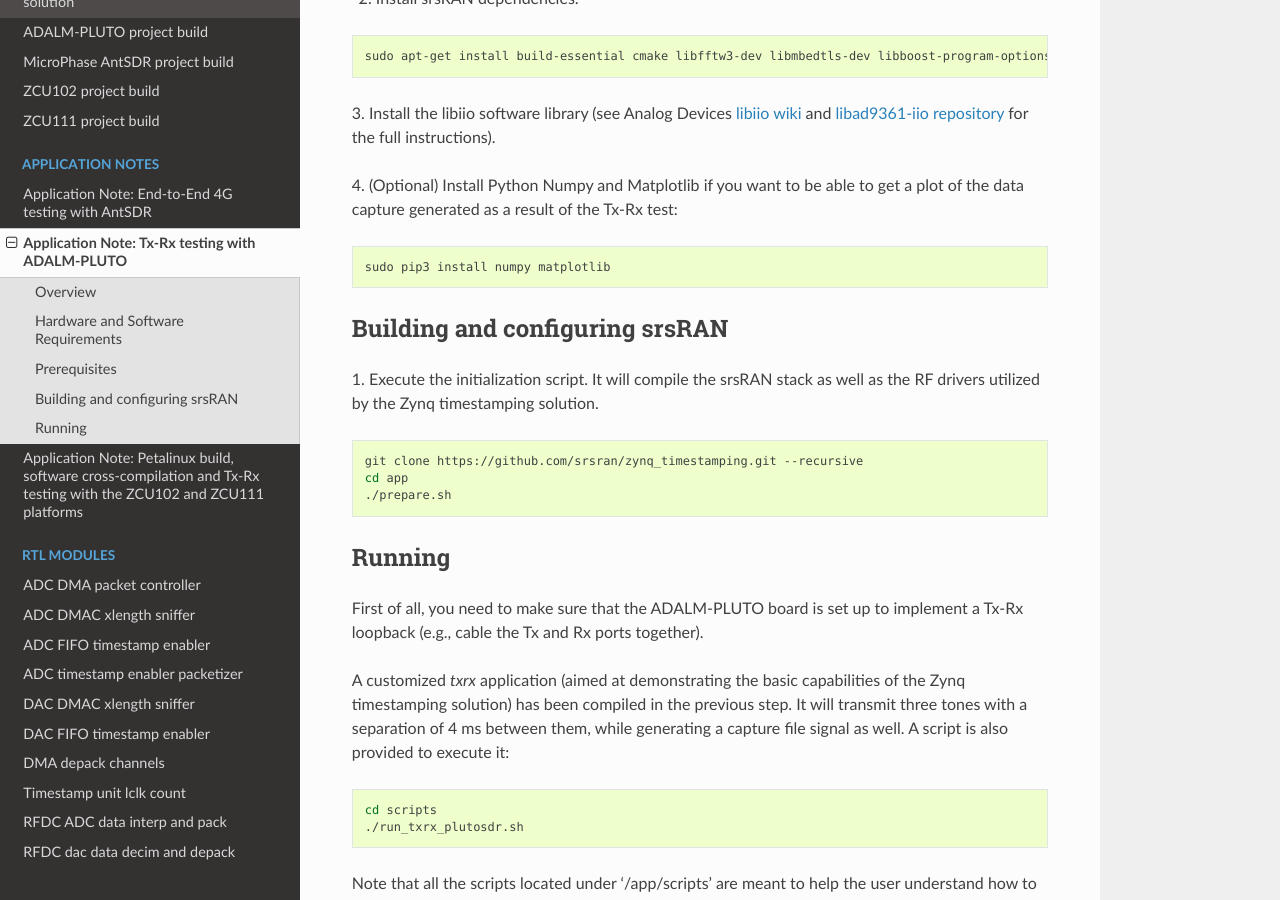
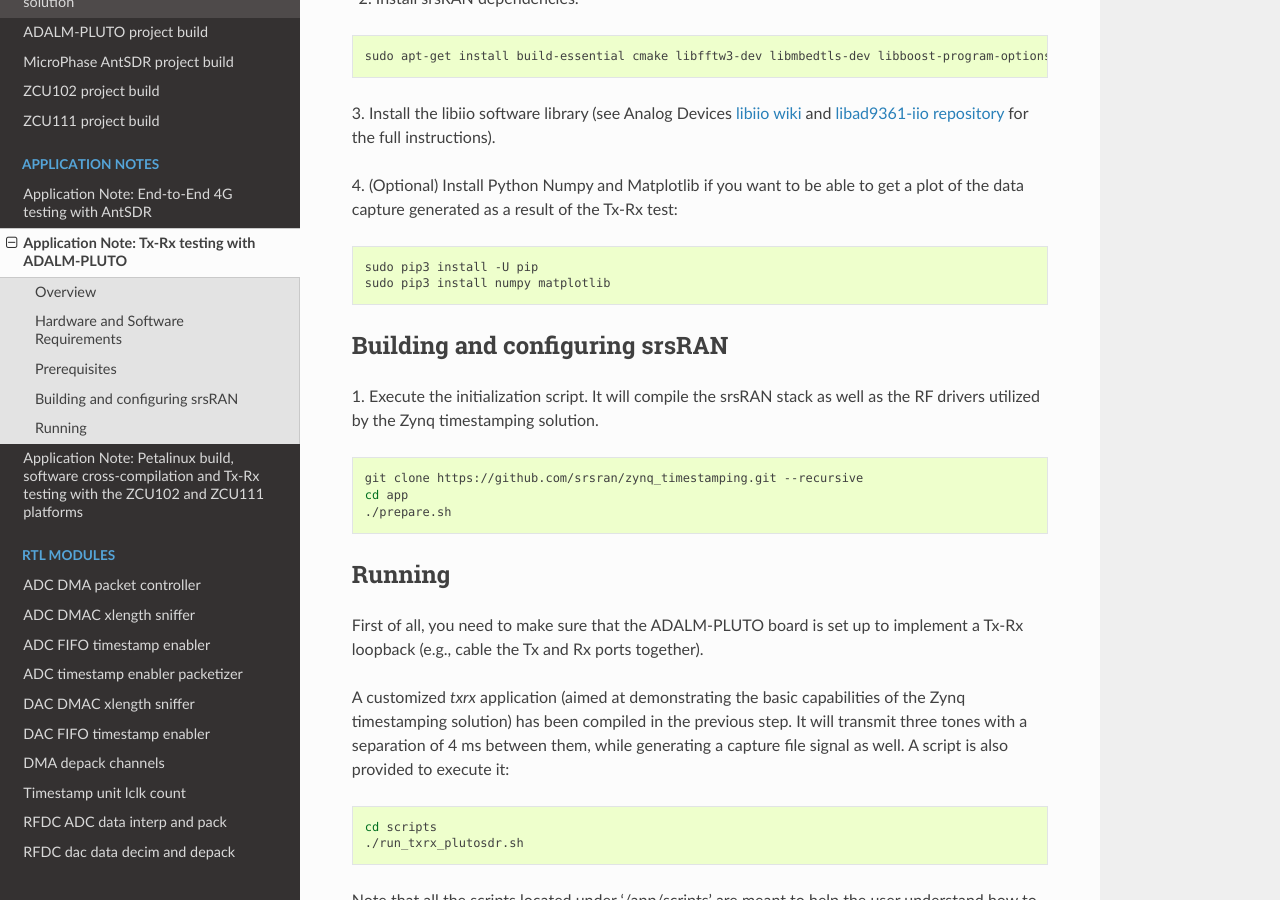
Before and after one commit to srsran/zynq_timestamping, a Sphinx documentation site: the page built from doc/app/plutosdr.rst, in a window 1280 px wide and 900 px high, scrolled down 903 px. Built offline with Sphinx 7.4.7 and the Read the Docs theme 2.0.0, drawn with Linux system fonts in a browser that asks for light colours.

Commit message:
Improve doc

```diff
--- a/doc/app/plutosdr.rst
+++ b/doc/app/plutosdr.rst
@@ -52,6 +52,7 @@
 
 .. code-block:: bash
 
+    sudo pip3 install -U pip
     sudo pip3 install numpy matplotlib
 
 
--- a/doc/bitstream/antsdr_project.rst
+++ b/doc/bitstream/antsdr_project.rst
@@ -22,6 +22,7 @@
 .. code-block:: bash
 
     cd python_tools
+    sudo pip3 install -U pip
     sudo pip3 install .
 
 
--- a/doc/bitstream/plutosdr_project.rst
+++ b/doc/bitstream/plutosdr_project.rst
@@ -21,6 +21,7 @@
 .. code-block:: bash
 
     cd python_tools
+    sudo pip3 install -U pip
     sudo pip3 install .
 
 
--- a/doc/bitstream/zcu102_project.rst
+++ b/doc/bitstream/zcu102_project.rst
@@ -22,6 +22,7 @@
 .. code-block:: bash
 
     cd python_tools
+    sudo pip3 install -U pip
     sudo pip3 install .
 
 
--- a/doc/bitstream/zcu111_project.rst
+++ b/doc/bitstream/zcu111_project.rst
@@ -22,6 +22,7 @@
 .. code-block:: bash
 
     cd python_tools
+    sudo pip3 install -U pip
     sudo pip3 install .
 
 
```
Also changed, not shown: README.md (+1 -8 lines), projects/zcu111/README.md.
